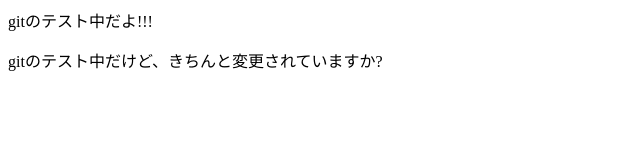
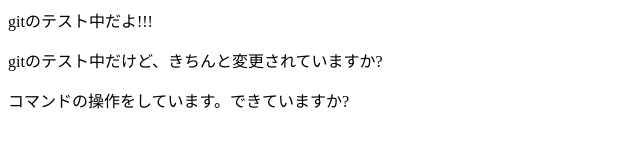
Before and after one commit to junjunminnn/git-test2, a plain HTML site: page index.html in a window 1280 px wide. Shown: the whole page, without its empty margins (0-640 px from the left). Drawn offline with Linux system fonts and the light colour scheme.

Commit message:
コマンド操作できている、、???

```diff
--- a/index.html
+++ b/index.html
@@ -1,2 +1,3 @@
 <p>gitのテスト中だよ!!!</p>
 <p>gitのテスト中だけど、きちんと変更されていますか?</p>
+<p>コマンドの操作をしています。できていますか?</p>
```
